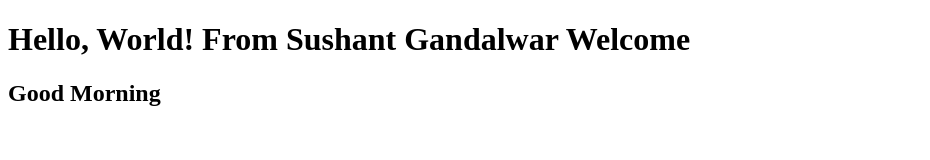
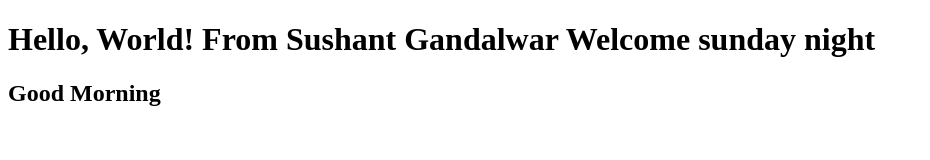
Before and after one commit to kahnu044/docker-html-hello-world, a plain HTML site: page index.html in a window 1280 px wide. Shown: the whole page, without its empty margins (0-930 px from the left). Drawn offline with Linux system fonts and the light colour scheme.

Commit message:
Update index.html

```diff
--- a/index.html
+++ b/index.html
@@ -4,7 +4,7 @@
     <title>Hello, World!</title>
 </head>
 <body>
-    <h1>Hello, World! From Sushant Gandalwar Welcome </h1>
+    <h1>Hello, World! From Sushant Gandalwar Welcome sunday night</h1>
     <h2>Good Morning</h2>
 </body>
 </html>
```
